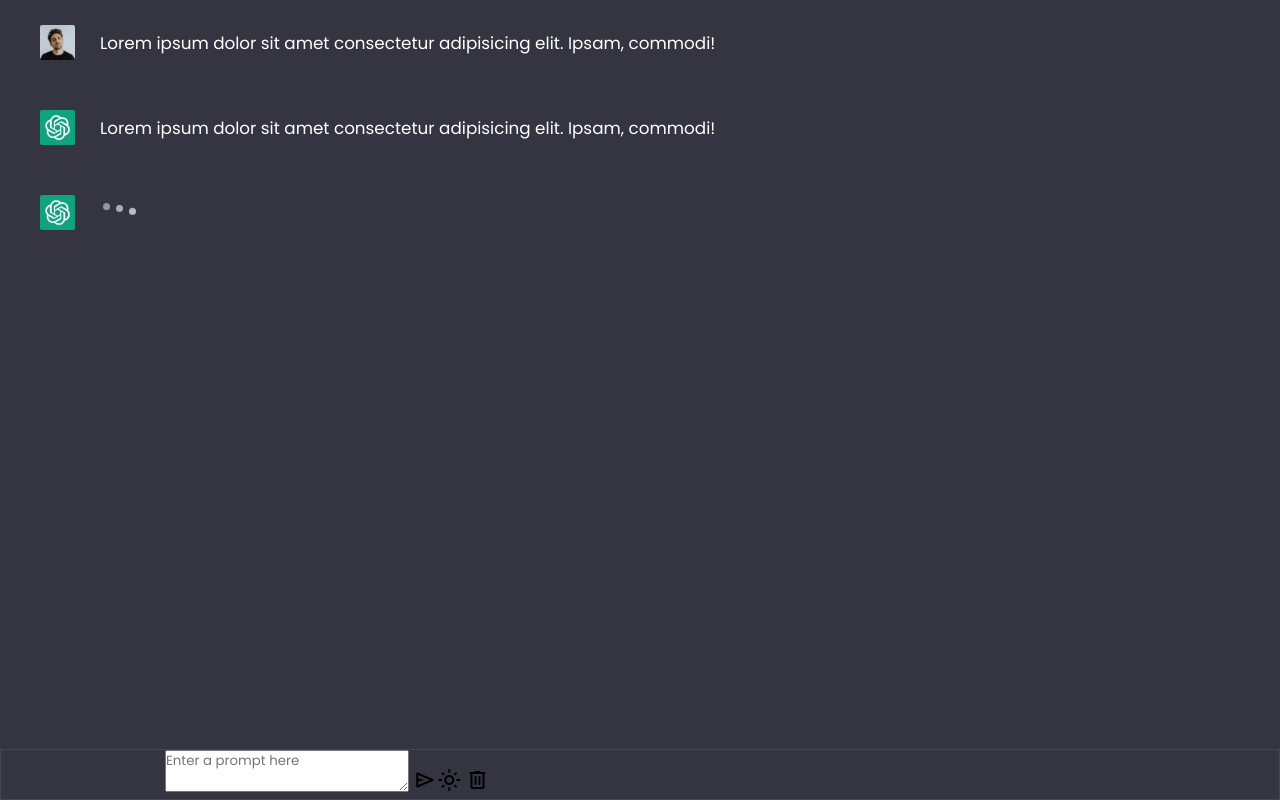
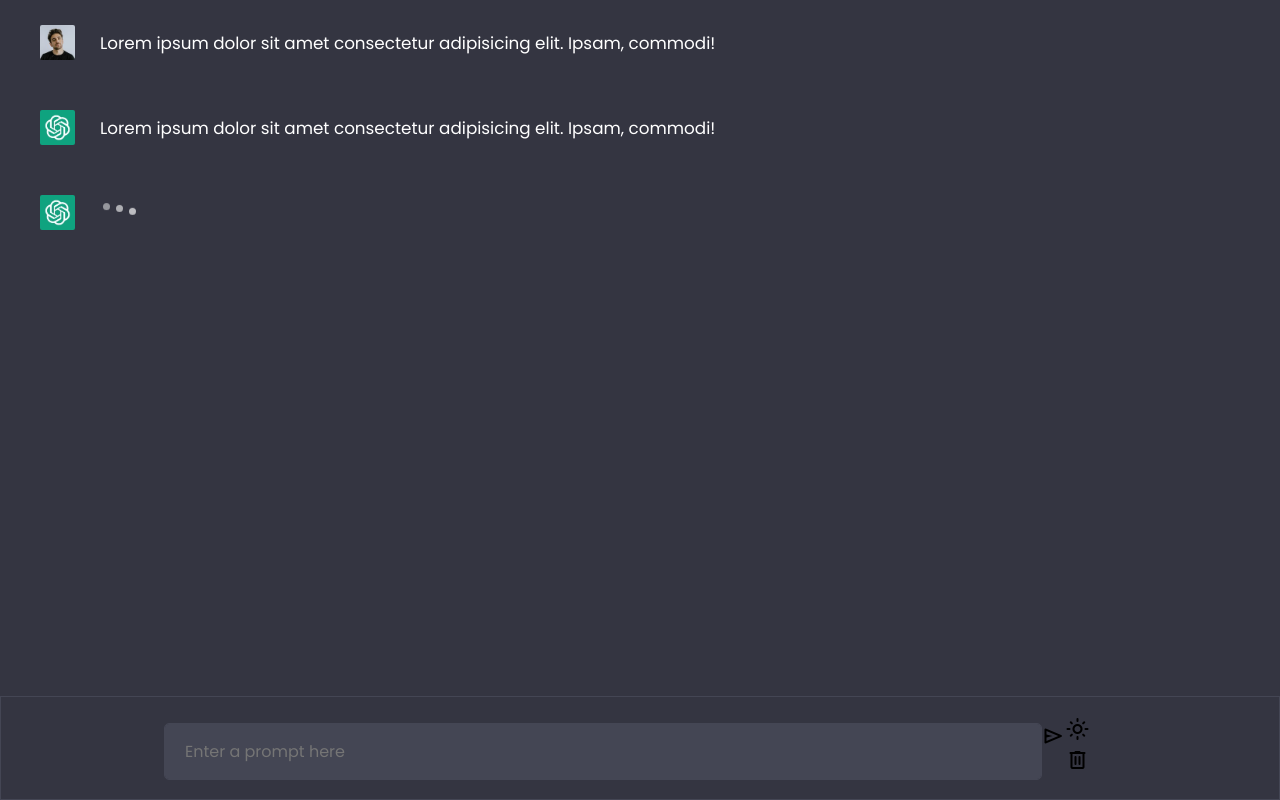
Before and after one commit to DananjayaFernando98/My-Chat-GPT-Bot, a plain HTML site: page index.html in a window 1280 px wide. Drawn offline with nearby package versions, Linux system fonts and the light colour scheme.

Commit message:
today stop work

```diff
--- a/style.css
+++ b/style.css
@@ -109,6 +109,7 @@ body{
     bottom: 0;
     width: 100%;
     display: flex;
+    padding: 20px 10px;
     justify-content: center;
     background: var(--outgoing-chat-bg);
     border: 1px solid var(--incoming-chat-border);
@@ -121,3 +122,22 @@ body{
     display: flex;
     align-items: flex-end;
 }
+
+.typing-content .typing-textarea{
+    width: 100%;
+   display: flex;
+    position: relative;
+}
+
+.typing-textarea textarea{
+    width: 100%;
+    height: 55px;
+    border: none;
+    resize: none;
+    font-size: 1rem;
+    border-radius: 4px;
+    color: var(--text-color);
+    padding: 15px 45px 15px 20px;
+    background: var(--incoming-chat-bg);
+    outline: 1px solid var(--incoming-chat-border);
+}
```
